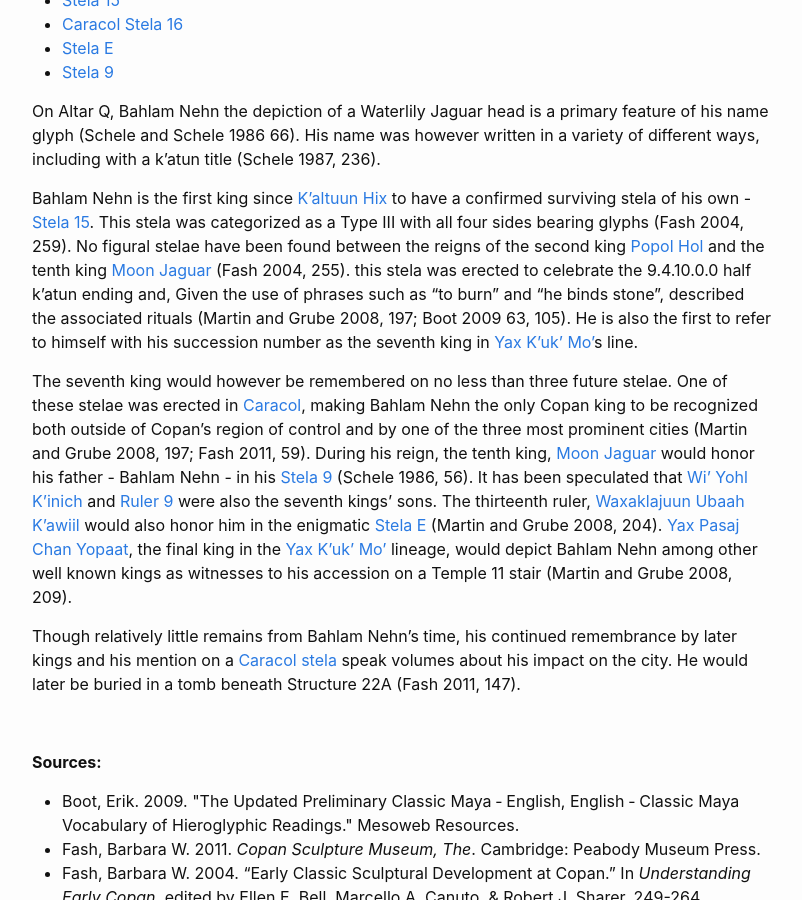
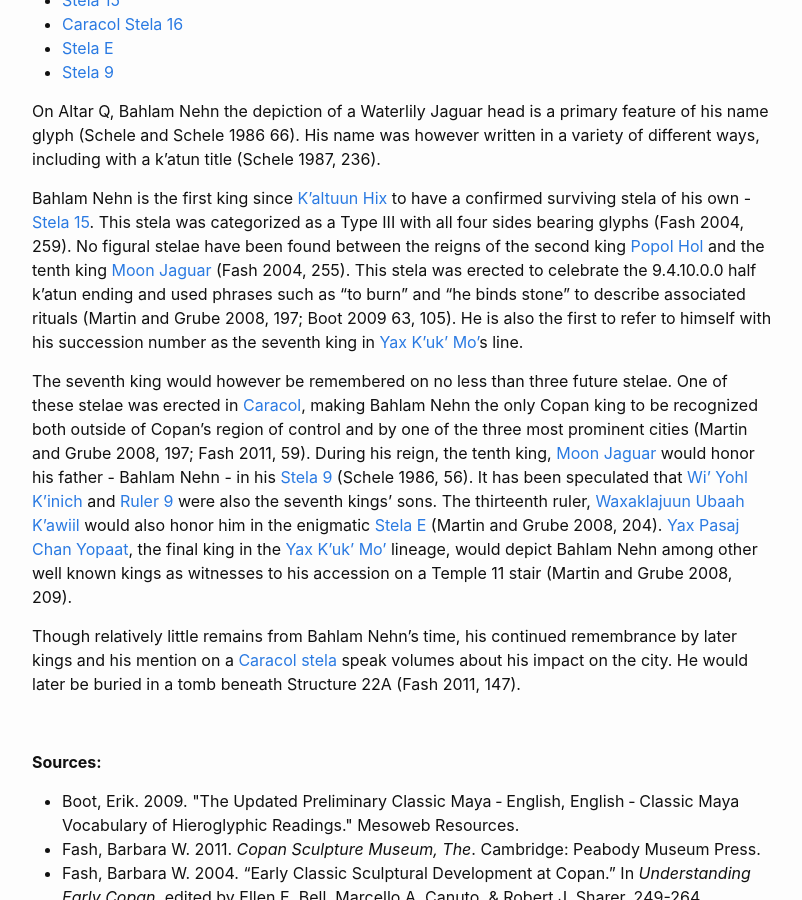
Before and after one commit to ahutnick/copanaltarqkings, a Jekyll site: the page built from _kings/bahlam-nehn.markdown, in a window 1280 px wide and 900 px high, scrolled down 414 px. Shown: the whole window, without its empty margins (238-1040 px from the left). Built offline with Jekyll 4.4.1, drawn with Linux system fonts in a browser that asks for light colours.

Commit message:
Grammar Fix 1

```diff
--- a/_kings/bahlam-nehn.markdown
+++ b/_kings/bahlam-nehn.markdown
@@ -23,7 +23,7 @@ image: /images/kings/r7-erickson.jpg
 
 On Altar Q, Bahlam Nehn the depiction of a Waterlily Jaguar head is a primary feature of his name glyph (Schele and Schele 1986 66). His name was however written in a variety of different ways, including with a k'atun title (Schele 1987, 236).
 
-Bahlam Nehn is the first king since <a href="{{site.baseurl}}/kaltuun-hix">K'altuun Hix</a> to have a confirmed surviving stela of his own - <a href="{{site.baseurl}}/stela-15">Stela 15</a>. This stela was categorized as a Type III with all four sides bearing glyphs (Fash 2004, 259). No figural stelae have been found between the reigns of the second king <a href="{{site.baseurl}}/popol-hol">Popol Hol</a> and the tenth king <a href="{{site.baseurl}}/moon-jaguar">Moon Jaguar</a> (Fash 2004, 255). this stela was erected to celebrate the 9.4.10.0.0 half k'atun ending and, Given the use of phrases such as "to burn" and "he binds stone", described the  associated rituals (Martin and Grube 2008, 197; Boot 2009 63, 105). He is also the first to refer to himself with his succession number as the seventh king in <a href="{{site.baseurl}}/yax-kuk-mo">Yax K'uk' Mo'</a>s line.
+Bahlam Nehn is the first king since <a href="{{site.baseurl}}/kaltuun-hix">K'altuun Hix</a> to have a confirmed surviving stela of his own - <a href="{{site.baseurl}}/stela-15">Stela 15</a>. This stela was categorized as a Type III with all four sides bearing glyphs (Fash 2004, 259). No figural stelae have been found between the reigns of the second king <a href="{{site.baseurl}}/popol-hol">Popol Hol</a> and the tenth king <a href="{{site.baseurl}}/moon-jaguar">Moon Jaguar</a> (Fash 2004, 255). This stela was erected to celebrate the 9.4.10.0.0 half k'atun ending and used phrases such as "to burn" and "he binds stone" to describe associated rituals (Martin and Grube 2008, 197; Boot 2009 63, 105). He is also the first to refer to himself with his succession number as the seventh king in <a href="{{site.baseurl}}/yax-kuk-mo">Yax K'uk' Mo'</a>s line.
 
 The seventh king would however be remembered on no less than three future stelae. One of these stelae was erected in <a href="{{site.baseurl}}/caracol-stela-16">Caracol</a>, making Bahlam Nehn the only Copan king to be recognized both outside of Copan's region of control and by one of the three most prominent cities (Martin and Grube 2008, 197; Fash 2011, 59). During his reign, the tenth king, <a href="{{site.baseurl}}/moon-jaguar">Moon Jaguar</a> would honor his father - Bahlam Nehn - in his <a href="{{site.baseurl}}/stela-9">Stela 9</a> (Schele 1986, 56). It has been speculated that <a href="{{site.baseurl}}/wi-yohl-kinich">Wi' Yohl K'inich</a> and <a href="{{site.baseurl}}/ruler-9">Ruler 9</a> were also the seventh kings' sons. The thirteenth ruler, <a href="{{site.baseurl}}/waxaklajuun-ubaah-kawiil">Waxaklajuun Ubaah K'awiil</a> would also honor him in the enigmatic <a href="{{site.baseurl}}/stela-e">Stela E</a> (Martin and Grube 2008, 204). <a href="{{site.baseurl}}/yax-pasaj-chan-yopaat">Yax Pasaj Chan Yopaat</a>, the final king in the <a href="{{site.baseurl}}/yax-kuk-mo">Yax K'uk' Mo'</a> lineage, would depict Bahlam Nehn among other well known kings as witnesses to his accession on a Temple 11 stair (Martin and Grube 2008, 209).
 
--- a/_kings/yax-kuk-mo.markdown
+++ b/_kings/yax-kuk-mo.markdown
@@ -31,7 +31,7 @@ Despite his Teotihuacan garb on Altar Q, oxygen and strontium testing have confi
 
 While the theory is not conclusive, Tikal had notably been taken over in a similar manner to Copan by Sihyaj K'ahk', a general with strong ties to Teotihuacan, in 378 CE (Martin and Grube 2008, 30). Sihyaj K'ah' would preside over the accession of Yax Nuun Ahin I,  the son of Teotihuacan king Spearthrower Owl and a Tikal noblewoman, cementing a "New Order" in the Maya city (Martin and Grube 2008, 30-32). Given Tikal's strong ties to Teotihuacan, Yax K'uk' Mo' - then Ajaw K'uk' Mo' - could have gained status in Tikal and been chosen to be confirmed at Teotihuacan as the next king of Copan. As a center of trade routes between the Maya region and the rest of Central America, and with its proximity to Quirigua and its relation to the obsidian and jade routes to and from the Caribbean, Copan would have been an advantageous city to have under its influence (Price et al 2010).
 
-Altar Q states that for his accession , Yax K'uk' Mo', then Ajaw K'uk' Mo' received K'awiil in Wiin te'naah or Origin House likely in Teotihuacan on September 6, 426 (Stuart 2004, 233, 237). Three days later, he departed from this place (Stuart 2004, 235). One hundred fifty-three days later, he - the "West Kaloomte" - arrived at Copan (Stuart 2004, 238).
+Altar Q states that for his accession , Yax K'uk' Mo', then Ajaw K'uk' Mo', received K'awiil in Wiin te'naah or Origin House likely in Teotihuacan on September 6, 426 (Stuart 2004, 233, 237). Three days later, he departed from this place (Stuart 2004, 235). One hundred fifty-three days later, he - the "West Kaloomte" - arrived at Copan (Stuart 2004, 238).
 
 Similar to the events at Tikal, Yax K'uk' Mo' upon his arrival seized control of the throne from the city's previous king Smoke Codex God K, beginning his own lineage (Schele 1986, 4). Copan also underwent a significant redesign around this time though Yax K'uk' Mo' did largely work with the existing architectural layout (Traxler 2004, 55).
 
```
